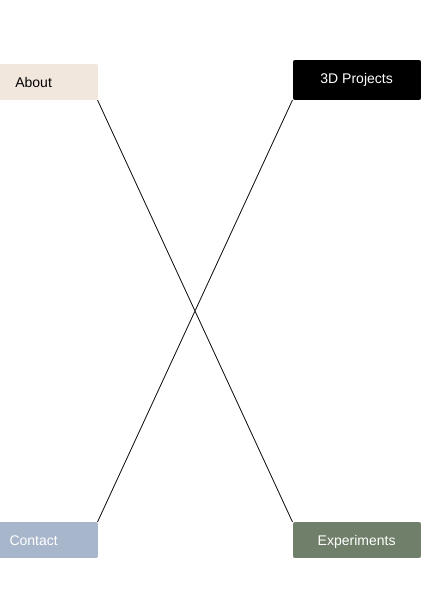
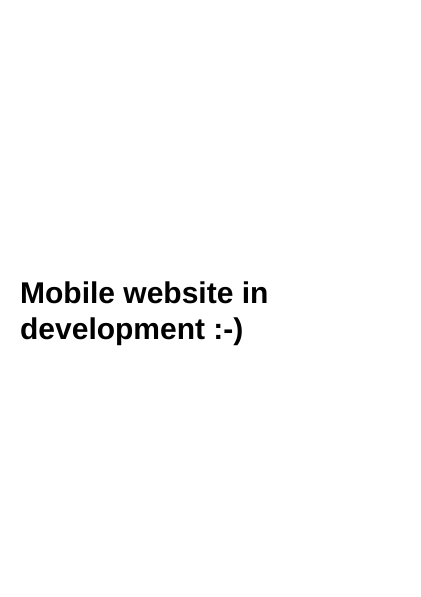
Before and after one commit to georgegausden/portfolio, a Next.js app: page / in a window 390 px wide. Shown: the part 111-708 px from the top of the page, 421 px wide, since content can reach past the window. Built offline with nearby package versions, Linux system fonts and the light colour scheme.

Commit message:
Refactor mainLayout and globals.css

```diff
--- a/app/components/mainLayout.tsx
+++ b/app/components/mainLayout.tsx
@@ -10,12 +10,18 @@ interface MainLayoutProps {
 const MainLayout: React.FC<MainLayoutProps> = ({ children }) => {
 
   const isHomePage = usePathname() === '/';
+  const mobileMessage = `Mobile website in development :-)`
 
   return (
-    <div id = "backgroundEffect">
-    <div className={isHomePage ? '' : 'sm:ml-[39px] mt-[87px] relative scroll-smooth z-10 sm:mr-[39px] max-w-screen-xl xl:mx-auto'}>
-      {children}
-    </div>
+    <div className="flex flex-col justify-center h-screen">
+      <div className='md:hidden flex justify-center mx-5'>
+        <h1>{mobileMessage}</h1>
+      </div>
+      <div className='hidden md:block'>
+        <div className={isHomePage ? '' : 'sm:ml-[39px] mt-[87px] relative scroll-smooth z-10 sm:mr-[39px] max-w-screen-xl xl:mx-auto'}>
+          {children}
+        </div>
+      </div>
     </div>
   );
 };
--- a/app/globals.css
+++ b/app/globals.css
@@ -4,31 +4,31 @@
 
 @layer components{
   h1{
-    @apply font-black  lg:text-8xl my-20;
+    @apply font-black text-3xl md:text-8xl my-20;
   }
 
   h2{
-    @apply font-medium  lg:text-4xl my-10;
+    @apply font-medium  md:text-4xl my-10;
   }
 
   h3{
-    @apply font-bold lg:text-2xl my-2;
+    @apply font-bold md:text-2xl my-2;
   }
 
   h4{
-    @apply font-semibold lg:text-xl my-2;
+    @apply font-semibold md:text-xl my-2;
   }
 
   h5{
-    @apply font-medium  lg:text-lg my-2;
+    @apply font-medium  md:text-lg my-2;
   }
 
   h6{
-    @apply font-normal lg:text-base my-2;
+    @apply font-normal md:text-base my-2;
   }
 
   p{
-    @apply md:text-xs lg:text-sm py-5 leading-8 tracking-[0.1em];
+    @apply md:text-xs md:text-sm py-5 leading-8 tracking-[0.1em];
   }
 
   ul{
```
